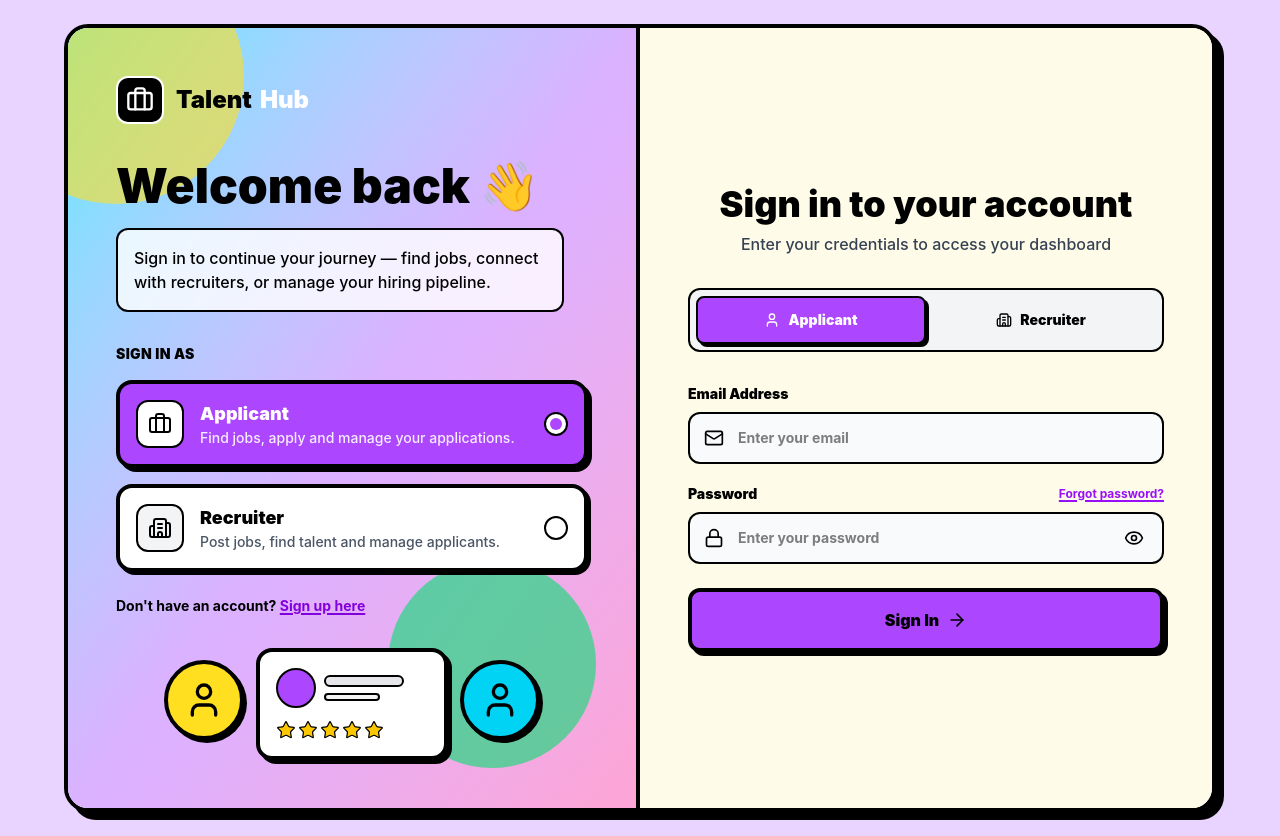
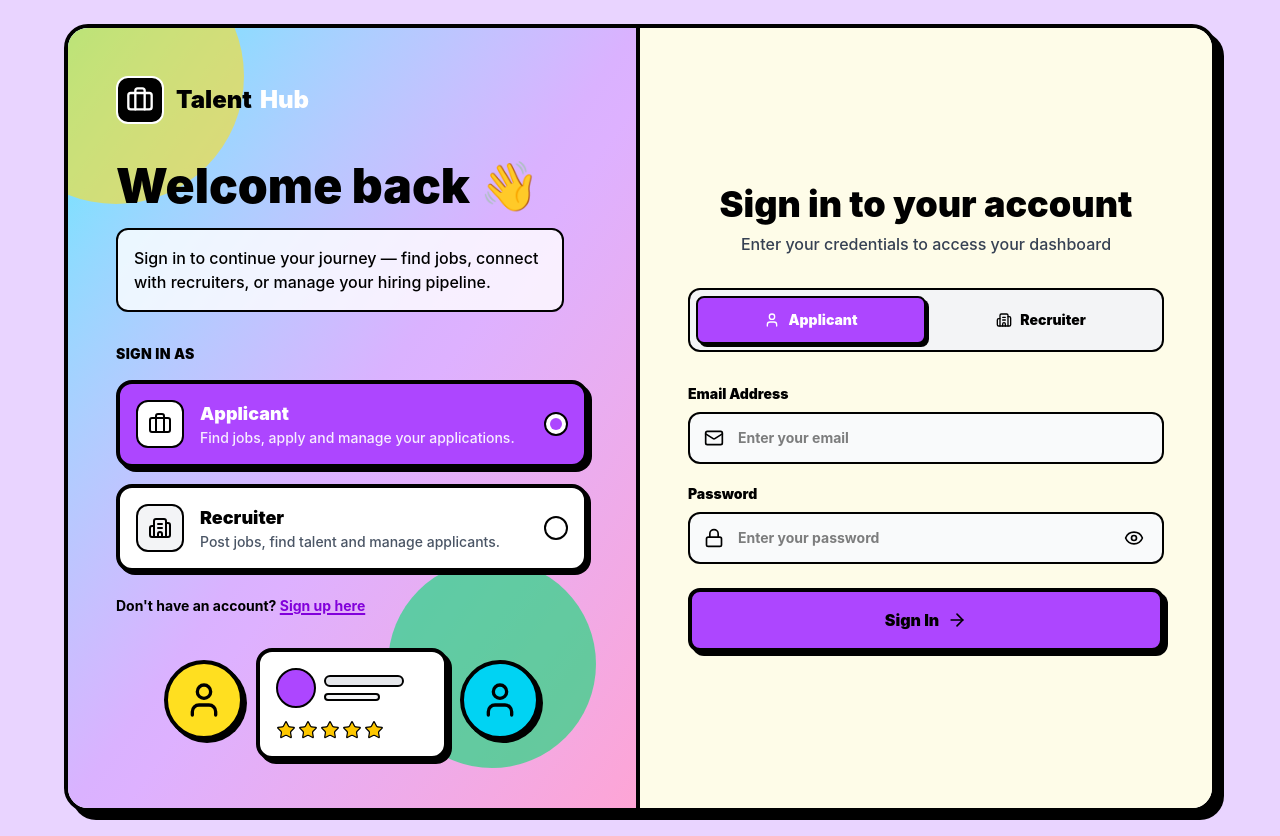
Before and after one commit to Sowhom638/TalentHub, a React (Vite) app: page /login in a window 1280 px wide. Built offline with nearby package versions, Linux system fonts and the light colour scheme; no server answers.

Commit message:
Deleted forgot password

```diff
--- a/src/pages/Login.jsx
+++ b/src/pages/Login.jsx
@@ -287,12 +287,6 @@ export default function Login() {
                   <label className="block text-sm font-black text-black">
                     Password
                   </label>
-                  <a
-                    href="#"
-                    className="text-xs font-bold text-purple-600 hover:text-purple-800 underline decoration-2 underline-offset-2"
-                  >
-                    Forgot password?
-                  </a>
                 </div>
                 <div className="relative">
                   <Lock className="absolute left-4 top-1/2 -translate-y-1/2 w-5 h-5 text-black" />
```
